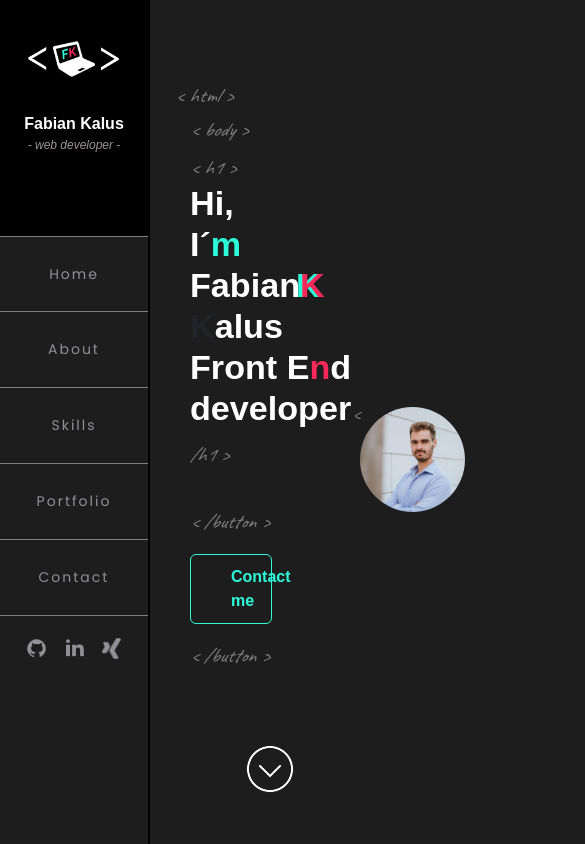
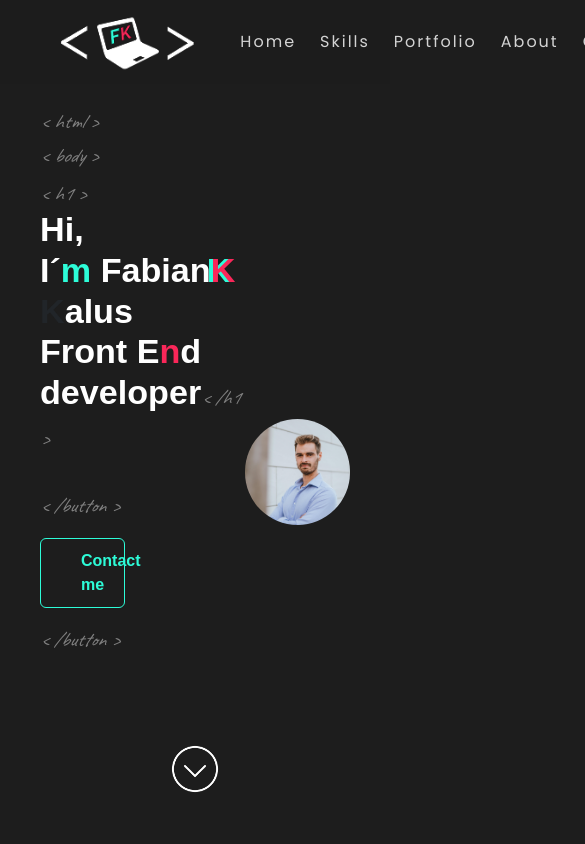
Before and after one commit to FabianKalus/Portfolio-Fabian-Kalus, an Angular app: page / in a window 390 px wide. Shown: the top 844 px of the page, 585 px wide, since content can reach past the window. Built offline with nearby package versions, Linux system fonts and the light colour scheme; a web font is replaced by a local one.

Commit message:
responsiv in large

```diff
--- a/src/app/about-me/about-me.component.html
+++ b/src/app/about-me/about-me.component.html
@@ -14,5 +14,4 @@
             </p>
         </div>
     </div>
-
 </div>
--- a/src/app/about-me/about-me.component.scss
+++ b/src/app/about-me/about-me.component.scss
@@ -22,3 +22,29 @@
     border-radius: 4px;
 
 }
+
+@media (max-width: 992px) {
+    .about-container {
+        width: 100vw;
+        margin-left: 0!important;
+    }
+    .about-container {
+        align-items: flex-end;
+    }
+    .about-text {
+        background-color: white;
+        text-align: center;
+        height: 90vh;
+        padding-left: 15vw;
+        padding-right: 5vw;
+        margin-right: 0;
+
+        transform: translate(-6vw, 0);
+
+    }
+    .about-img {
+        transform: translate(6vw, 0);
+        z-index: 1;
+    }
+
+}
--- a/src/app/app.component.html
+++ b/src/app/app.component.html
@@ -1,6 +1,6 @@
 <body>
-<app-header class="d-none"></app-header>
-<app-sidebar></app-sidebar>
+<app-header class="d-lg-none d-block"></app-header>
+<app-sidebar class="d-none d-lg-block"></app-sidebar>
 
 <app-welcome></app-welcome>
 
--- a/src/app/contact-me/contact-me.component.scss
+++ b/src/app/contact-me/contact-me.component.scss
@@ -44,8 +44,6 @@
     label {
         letter-spacing: 0.5px;
         padding-bottom: 0.5rem;
-
-
     }
 
     button {
@@ -62,3 +60,14 @@
     height: 90vh;
 
 }
+
+@media (max-width: 992px) {
+    .contact-container {
+        width: 100vw;
+        margin-left: 0!important;
+    }
+    .germany {
+        height: 75vh;
+    }
+
+}
--- a/src/app/footer/footer.component.html
+++ b/src/app/footer/footer.component.html
@@ -1,23 +1,25 @@
 <div class="footer-container bg-white px-3 ps-6">
-    <div class="d-flex footer-text-container poppins">
+    <div class="d-flex flex-column flex-lg-row footer-text-container poppins">
+
+        <p>Impressum </p>
+        <span class="d-none d-lg-block">-</span>
+        <p>Icons by <a class="text-dark " href="https://icons8.com/" target=“_blank><em>Icons8.com</em></a></p>
+        <span class="d-none d-lg-block">-</span>
         <p> Created my free logo at <a class="text-dark" href="https://logomakr.com/" target=“_blank><em>LogoMakr.com</em></a></p>
-        <span>-</span>
-        <p>Impressum </p>
-        <span>-</span>
-        <p>Icons by <a class="text-dark " href="https://icons8.com/" target=“_blank><em>Icons8.com</em></a></p>
+
     </div>
     <div>
-        <a href="index.html" class="position-relative">
-            <img class="footer-icon" src="../../assets/img/sidebar/github_grey.png">
-            <img class="footer-icon-green" src="../../assets/img/sidebar/github_green.png">
+        <a href="https://github.com/FabianKalus" target="_blank"  class="position-relative">
+            <img class="footer-icon" src="assets/img/sidebar/github_grey.png">
+            <img class="footer-icon-green" src="assets/img/sidebar/github_green.png">
         </a>
-        <a href="index.html" class="position-relative">
-            <img class="footer-icon" src="../../assets/img/sidebar/linkedin_grey.png">
-            <img class="footer-icon-green" src="../../assets/img/sidebar/linkedin_green.png">
+        <a href="https://www.linkedin.com/in/fabian-kalus/" target="_blank" class="position-relative">
+            <img class="footer-icon" src="assets/img/sidebar/linkedin_grey.png">
+            <img class="footer-icon-green" src="assets/img/sidebar/linkedin_green.png">
         </a>
-        <a href="index.html" class="position-relative">
-            <img class="footer-icon" src="../../assets/img/sidebar/xing_grey.png">
-            <img class="footer-icon-green" src="../../assets/img/sidebar/xing_green.png">
+        <a href="https://www.xing.com/profile/Fabian_Kalus/cv" target="_blank" class="position-relative">
+            <img class="footer-icon" src="assets/img/sidebar/xing_grey.png">
+            <img class="footer-icon-green" src="assets/img/sidebar/xing_green.png">
         </a>
     </div>
 
--- a/src/app/footer/footer.component.scss
+++ b/src/app/footer/footer.component.scss
@@ -30,5 +30,12 @@
     a {
         color: gray!important;
     }
+}
+
+@media (max-width: 992px) {
+    .footer-container {
+        width: 100vw;
+        margin-left: 0!important;
+    }
 
 }
--- a/src/app/header/header.component.html
+++ b/src/app/header/header.component.html
@@ -1,11 +1,12 @@
-<div class="header-container d-flex align-items-center px-5 justify-content-between w-100">
+<div class="header-container d-flex align-items-center px-3 justify-content-between w-100">
     <div>
-        <a href="index.html"><img class="myLogo" src="assets/img/fklogo.png"></a>
+        <a href="index.html"><img class="myLogo" src="assets/img/logo (5).png"></a>
     </div>
-    <div class="d-flex link-container">
-        <a href="#">SKILLS</a>
-        <a href="#">PORTFOLIO</a>
-        <a href="#">ABOUT</a>
-        <a href="#">CONTACT</a>
+    <div class="d-flex link-container poppins">
+        <a href="#welcome" class="poppins">Home</a>
+        <a href="#skills" class="poppins">Skills</a>
+        <a href="#portfolio">Portfolio</a>
+        <a href="#about">About</a>
+        <a href="#contact">Contact</a>
     </div>
 </div>
--- a/src/app/header/header.component.scss
+++ b/src/app/header/header.component.scss
@@ -1,14 +1,14 @@
 @import "../../varibles";
 .header-container {
-
-    position: absolute;
+    background-color: rgba($color: #1d1d1d, $alpha: 0.7);
+    position: fixed;
     top: 0;
     z-index: 99999;
     height: 10vh;
 }
 
 .myLogo {
-    height: 60px;
+    height: 7vh;
 
     &:hover {
         opacity: 0.7;
@@ -22,9 +22,9 @@
     a {
         text-decoration: none;
         color: lightgray;
-        font-weight: 600;
+
         font-size: 16px;
-        letter-spacing: 1.5px;
+
         margin-left: 1.5rem;
 
         &:hover {
--- a/src/app/portfolio/portfolio.component.scss
+++ b/src/app/portfolio/portfolio.component.scss
@@ -125,5 +125,12 @@ video {
 
 .playbutton_unfilled{
     height: 70px;
+}
+
+@media (max-width: 992px) {
+    #portfolio {
+        width: 100vw;
+        margin-left: 0!important;
+    }
 
 }
--- a/src/app/skills/skills.component.scss
+++ b/src/app/skills/skills.component.scss
@@ -32,3 +32,12 @@
         opacity: 1;
     }
 }
+
+
+@media (max-width: 992px) {
+    .skill-container {
+        width: 100vw;
+        margin-left: 0!important;
+    }
+
+}
--- a/src/app/welcome/welcome.component.html
+++ b/src/app/welcome/welcome.component.html
@@ -1,6 +1,6 @@
 <div id="welcome" class="welcome-container text-white px-3 ps-6 pb-1 fw-bold fs-1 d-flex align-items-start vh-100 justify-content-between">
     <div class="display-4 fw-bold d-flex flex-column">
-        <span class="caveat pb-1" style="margin-left: -15px;">&lt; html &gt;</span>
+        <span class="caveat pb-1">&lt; html &gt;</span>
         <span class="caveat">&lt; body &gt;</span>
         <p class="">
             <span class="caveat">&lt; h1 &gt;</span><br>
--- a/src/app/welcome/welcome.component.scss
+++ b/src/app/welcome/welcome.component.scss
@@ -41,8 +41,6 @@
     }
 }
 
-
-
 .firstF {
     color: $secondary;
     position: absolute;
@@ -53,10 +51,15 @@ a {
     text-decoration: none;
 }
 
-@media (max-width: 960px) {
+@media (max-width: 992px) {
+    .welcome-container {
+        padding-top: 13vh;
+        width: 100vw;
+        margin-left: 0!important;
+    }
+    .down-icon-container {
 
-    .welcome-container {
-        padding-top: 10vh;
+        transform: translate(-25px, 0px);
     }
 
 }
```
Also changed, not shown: src/assets/img/logo (5).png (added).
